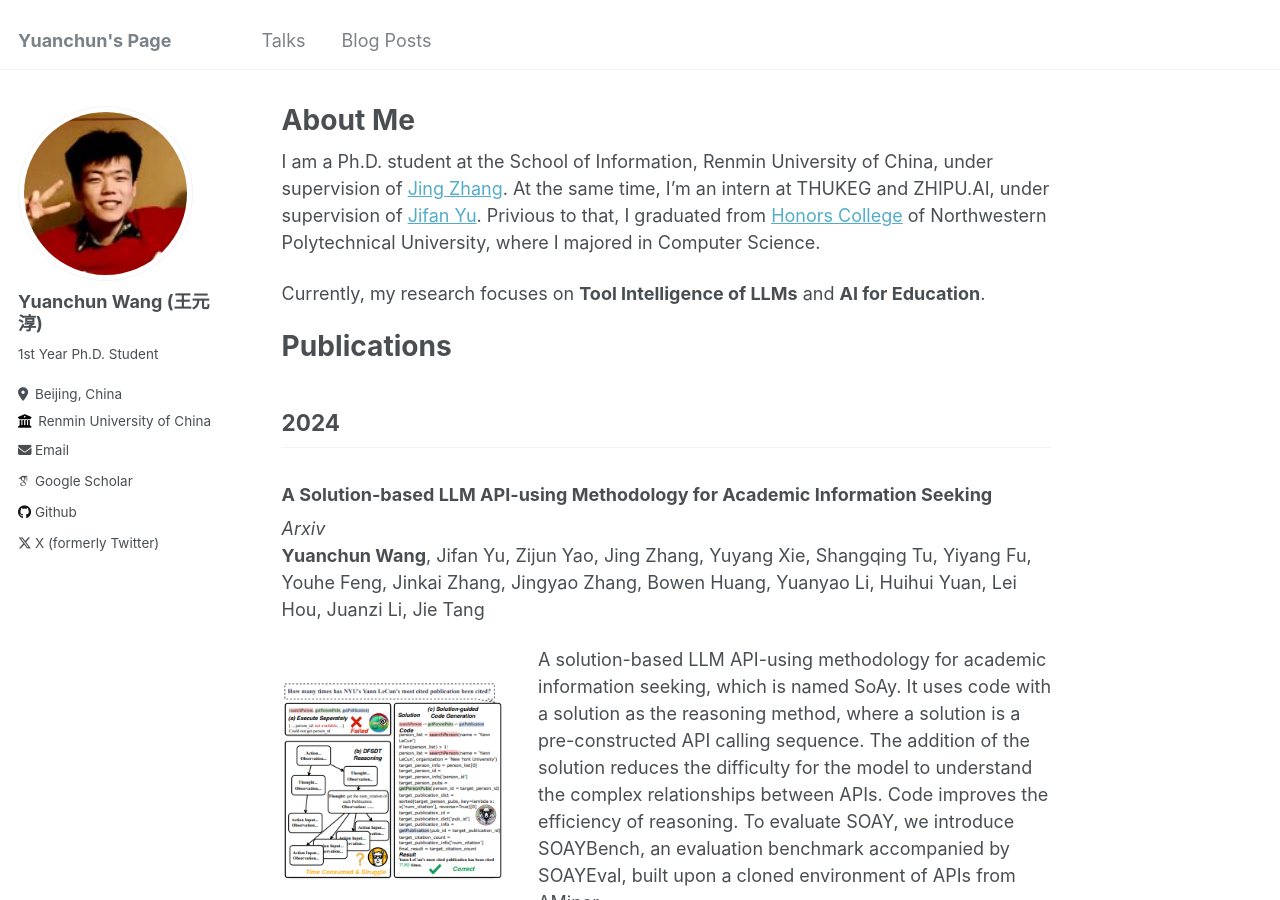
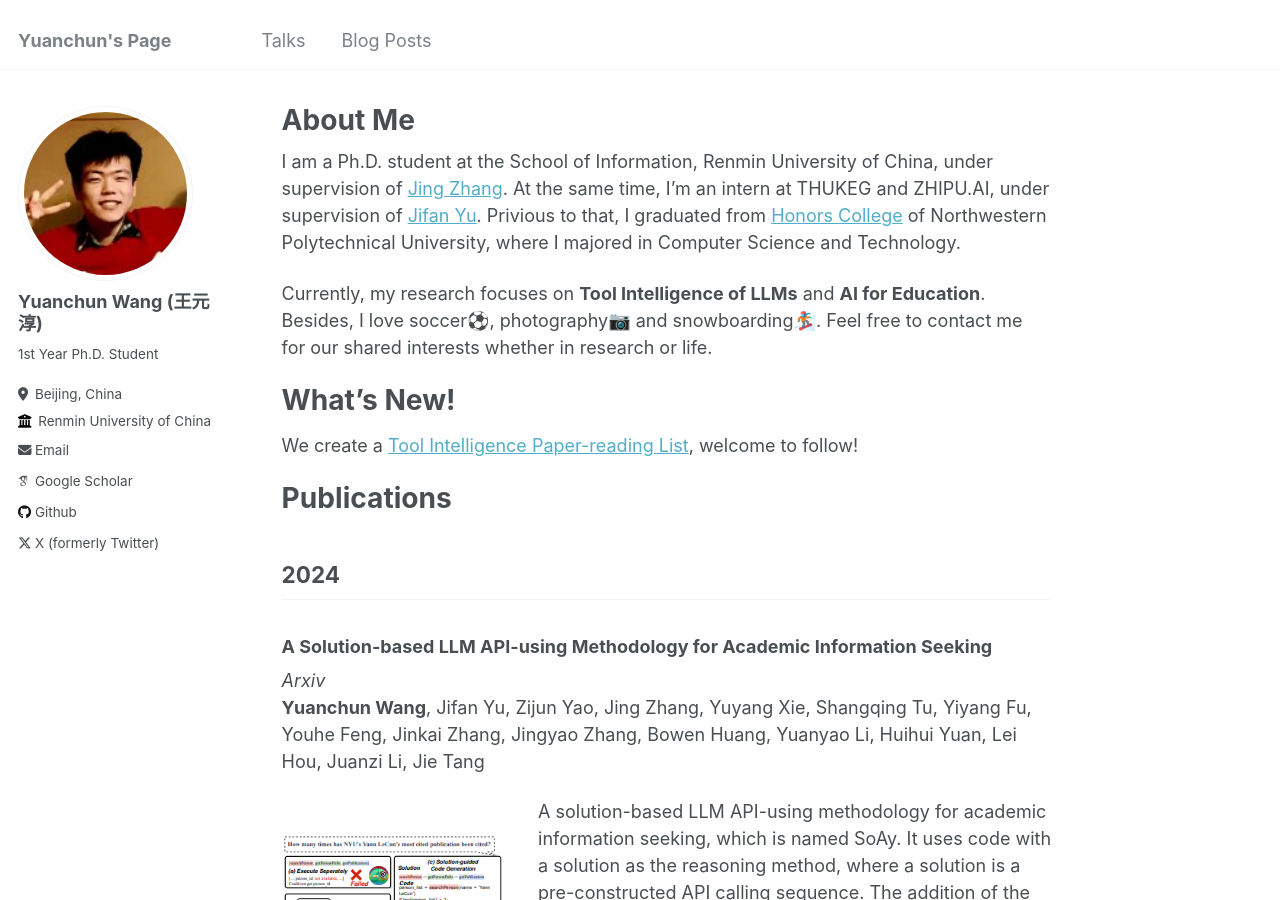
Before and after one commit to WangYC-99/WangYC-99.github.io, a Jekyll site: the page built from _pages/about.md, in a window 1280 px wide and 900 px high. Built offline with Jekyll 4.4.1, drawn with Linux system fonts in a browser that asks for light colours; some web fonts are replaced.

Commit message:
update paper reading list

```diff
--- a/_pages/about.md
+++ b/_pages/about.md
@@ -8,9 +8,14 @@ redirect_from:
 ---
 I am a Ph.D. student at the School of Information, Renmin University of China, under supervision of [Jing Zhang](https://xiaojingzi.github.io/).
 At the same time, I'm an intern at THUKEG and ZHIPU.AI, under supervision of [Jifan Yu](https://yujifan0326.github.io/).
-Privious to that, I graduated from [Honors College](https://honors.nwpu.edu.cn/) of Northwestern Polytechnical University, where I majored in Computer Science.
+Privious to that, I graduated from [Honors College](https://honors.nwpu.edu.cn/) of Northwestern Polytechnical University, where I majored in Computer Science and Technology.
 
 Currently, my research focuses on **Tool Intelligence of LLMs** and **AI for Education**.
+Besides, I love soccer⚽️, photography📷 and snowboarding🏂.
+Feel free to contact me for our shared interests whether in research or life.
+
+# What's New!
+We create a [Tool Intelligence Paper-reading List](https://github.com/RUCKBReasoning/ToolIntelligence_Reading_List), welcome to follow!
 
 # Publications
 
```
